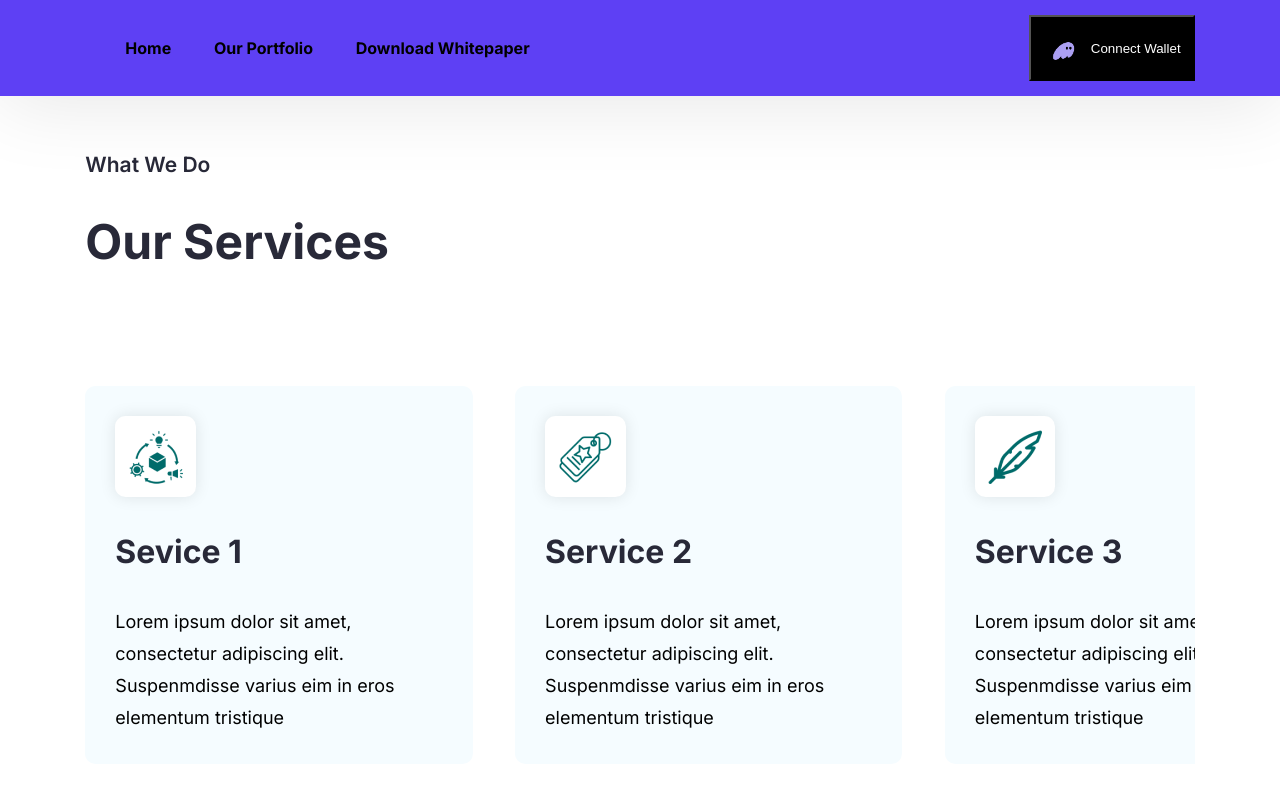
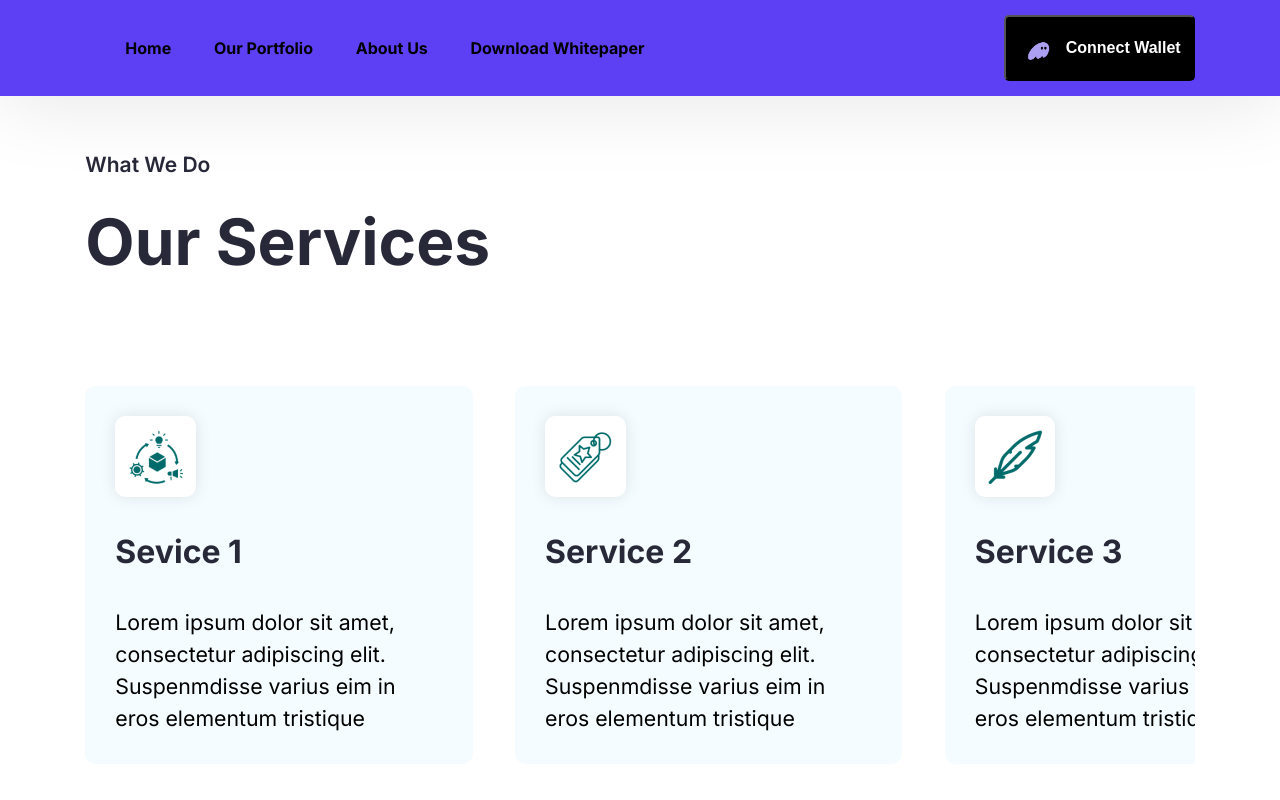
Before and after one commit to SteveTambo/HabixWeb, a React (Create React App) app in the folder client/: page /services in a window 1280 px wide. Shown: the top 800 px of the page. Built offline with nearby package versions, Linux system fonts and the light colour scheme.

Commit message:
css changes

```diff
--- a/client/src/Pages/Home/Navbar/Navbar.jsx
+++ b/client/src/Pages/Home/Navbar/Navbar.jsx
@@ -145,7 +145,20 @@ function Navbar() {
               Our Portfolio
             </Link>
           </li>
-
+          <li>
+            <Link
+              onClick={closeMenu}
+              activeClass="navbar--active-content"
+              spy={true}
+              smooth={true}
+              offset={-70}
+              duration={500}
+              to="/about"
+              className="navbar--content"
+            >
+              About Us
+            </Link>
+          </li>
           <li>
             <a
               href="/whitepaper.pdf"
@@ -160,6 +173,7 @@ function Navbar() {
       </div>
       <button
         onClick={connectWallet}
+        className="btn btn-outline-primary"
         style={{
           display: "flex",
           alignItems: "center",
--- a/client/src/Pages/Home/Services/Services.jsx
+++ b/client/src/Pages/Home/Services/Services.jsx
@@ -6,9 +6,7 @@ export default function Services() {
     <section className="skills--section" id="mySkills">
       <div className="portfolio--container">
         <p className="section--title">What We Do</p>
-        <h2 className="skills--section--heading" style={{ fontSize: "48px" }}>
-          Our Services
-        </h2>
+        <h2 className="skills--section--heading">Our Services</h2>
       </div>
       <div className="skills--section--container">
         {data?.skills2?.map((item, index) => (
@@ -18,12 +16,7 @@ export default function Services() {
             </div>
             <div className="skills--section--card--content">
               <h3 className="skills--section--title">{item.title}</h3>
-              <p
-                className="skills--section--description"
-                style={{ fontSize: "18px" }}
-              >
-                {item.description}
-              </p>
+              <p className="skills--section--description">{item.description}</p>
             </div>
           </div>
         ))}
```
